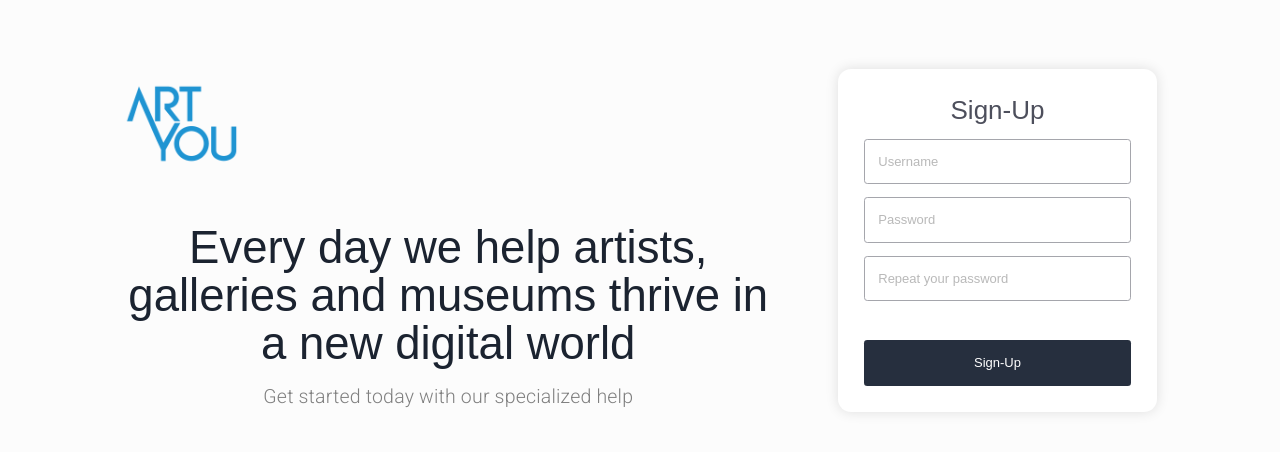
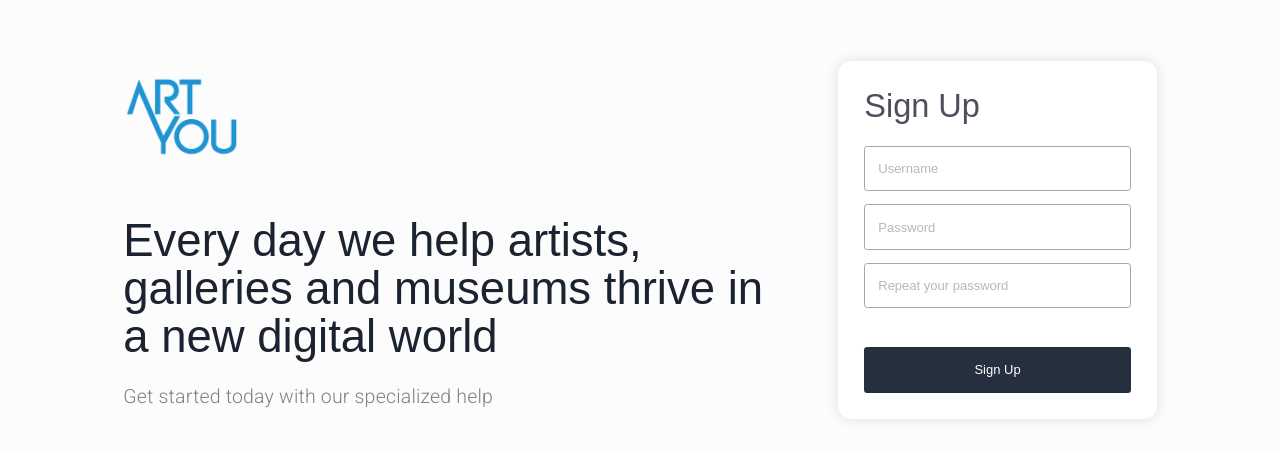
Before and after one commit to ronaldoarruda/one-blue-challenge, a React (Create React App) app: page /sign-up in a window 1280 px wide. Shown: the part 160-612 px from the top of the page. Built offline with nearby package versions, Linux system fonts and the light colour scheme.

Commit message:
validações

```diff
--- a/src/index.css
+++ b/src/index.css
@@ -1,4 +1,6 @@
 @import url('https://fonts.googleapis.com/css2?family=Press+Start+2P&family=Roboto:wght@100;300;400;500;900&display=swap');
+
+@import 'bootstrap/dist/css/bootstrap.min.css';
 
 * {
   margin: 0;
--- a/src/pages/Login/index.css
+++ b/src/pages/Login/index.css
@@ -13,6 +13,7 @@
 .sign-in h1 {
   color: #4D4F5C;
   font-weight: 400;
+  text-align: start;
 }
 
 .input-login {
@@ -20,7 +21,6 @@
   flex-direction: column;
   row-gap: 1rem;
 }
-
 
 #input-name, #input-password {
   height: 3.5rem;
@@ -43,27 +43,28 @@
   row-gap:1rem;
 }
 
-.action button {
+.action a button {
   color:white;
   background-color:#262F3E;
   border-radius: 0.25rem;
   border: none;
   height: 3.5rem;
   font-size: 1rem;
+  width: 100%;
   cursor: pointer;
 }
 
-.action button:hover {
+.action button:hover{
   background-color: #2f3847;
 }
 
 
-.action button:nth-child(2) {
+.action a button {
   background-color:white;
   color:#262F3E;
   border: 1px solid #262F3E;
 }
-.action button:nth-child(2):hover {
+.action a button:hover {
   background-color: rgb(245, 245, 245);
 }
 
--- a/src/pages/Login/index.jsx
+++ b/src/pages/Login/index.jsx
@@ -2,19 +2,31 @@ import './index.css';
 import { useForm } from "react-hook-form";
 import api from "../../services/api";
 import { useState } from 'react';
+import { yupResolver } from '@hookform/resolvers/yup';
+import * as Yup from 'yup'
+import { Link } from "react-router-dom";
 
 
 function Login() {
+
+  const formSchema = Yup.object().shape({
+    name: Yup.string()
+      .required('Username is mendatory'),
+    password: Yup.string()
+      .required('Password is mendatory'),
+  })
+
+  const formOptions = {resolver: yupResolver(formSchema)}
+
   const [isError, setIsError] = useState(false)
 
-  const { register, handleSubmit,  formState: { errors } } = useForm();
+  const { register, handleSubmit,  formState: { errors } } = useForm(formOptions);
   const onSubmit = async data => {
     setIsError(false)
     const response = await api.post("/login", data).catch((e) => {setIsError(!e.response.data.ok)})
-    console.log(response.data.ok);
+    console.log(response.data);
 
   };
-  const isEmpty = Object.keys(errors).length === 0;
 
   return (
     <form className='sign-in' onSubmit={handleSubmit(onSubmit)}>
@@ -25,19 +37,22 @@ function Login() {
         id='input-name'
         placeholder='Username'
         {...register("name", {required:true})}
-        onChange={() => setIsError(false)}/>
+        onChange={() => setIsError(false)}
+        className={`form-control ${errors.name ? 'is-invalid' : ''}`}/>
+        <div className="invalid-feedback">{errors.name?.message}</div>
         <input
         type="password"
         id='input-password'
         placeholder='Password'
         {...register("password", {required:true})}
-        onChange={() => setIsError(false)}/>
-        {(errors.password || errors.username)  && <span>Digit your username and password!</span>}
+        onChange={() => setIsError(false)}
+        className={`form-control ${errors.password ? 'is-invalid' : ''}`}/>
+         <div className="invalid-feedback">{errors.password?.message}</div>
         { isError && <span>The username you entered doesn't belong to an account. Please check your username and try again.</span>}
       </div>
       <div className='action'>
-        <button type='submit' disabled={!isEmpty} id="button-login" >Log In</button>
-        <button type='button'>Sign up</button>
+        <button type='submit' id="button-login" >Log In</button>
+        <Link to="/sign-up" ><button className='sign-up-btn'>Sign up</button></Link>
       </div>
     </form>
   );
--- a/src/pages/SignUp/index.css
+++ b/src/pages/SignUp/index.css
@@ -18,6 +18,7 @@
 .sign-up h1 {
   color: #4D4F5C;
   font-weight: 400;
+  text-align: start;
 }
 
 .input-sign-up {
--- a/src/pages/SignUp/index.jsx
+++ b/src/pages/SignUp/index.jsx
@@ -1,25 +1,63 @@
 import './index.css';
+import { useForm } from "react-hook-form";
+import { yupResolver} from '@hookform/resolvers/yup'
+import * as Yup from 'yup'
+import api from '../../services/api';
+import { useState } from 'react';
+
 
 function SignUp() {
+  // verificar igualdade das senhas
+  const formSchema = Yup.object().shape({
+    name: Yup.string()
+      .required('Username is mendatory')
+      .min(6, 'Username must be at 4 char long'),
+    password: Yup.string()
+      .required('Password is mendatory')
+      .min(4, 'Password must be at 4 char long'),
+    confirmPassword: Yup.string()
+      .required('Password is mendatory')
+      .oneOf([Yup.ref('password')], 'Passwords does not match')
+  })
+  const formOptions = {resolver: yupResolver(formSchema)}
+
+  const { register, handleSubmit, formState: { errors } } = useForm(formOptions);
+
+  const [isError, setIsError] = useState(false)
+  const onSubmit = async data => {
+    setIsError(false)
+    const response = await api.post("/user/cadaster", data).catch((e) => {setIsError(!e.response.data.ok)})
+    console.log(response.data.ok)
+  }
+
   return (
-    <form className='sign-up'>
+    <form className='sign-up' onSubmit={handleSubmit(onSubmit)}>
       <div className='input-sign-up'>
-        <h1>Sign-Up</h1>
+        <h1>Sign Up</h1>
         <input
         type='text'
         id='input-name'
-        placeholder='Username'/>
+        placeholder='Username'
+        {...register("name", {required:true})}
+        className={`form-control ${errors.name ? 'is-invalid' : ''}`}/>
+        <div className='invalid-feedback'>{errors.name?.message}</div>
         <input
         type='password'
         id='input-password'
-        placeholder='Password'/>
+        placeholder='Password'
+        {...register("password", {required:true})}
+        className={`form-control ${errors.password ? 'is-invalid' : ''}`}/>
+        <div className='invalid-feedback'>{errors.password?.message}</div>
         <input
         type='password'
         id='input-new-password'
-        placeholder='Repeat your password'/>
+        placeholder='Repeat your password'
+        {...register("confirmPassword", {required:true})}
+        className={`form-control ${errors.confirmPassword ? 'is-invalid' : ''}`}/>
+        <div className='invalid-feedback'>{errors.confirmPassword?.message}</div>
       </div>
       <div className='action'>
-        <button>Sign-Up</button>
+        <button type='submit'>Sign Up</button>
       </div>
     </form>
   );
--- a/src/templates/Default/index.css
+++ b/src/templates/Default/index.css
@@ -1,4 +1,3 @@
-
 
 .App {
   height: 100vh;
@@ -39,6 +38,7 @@
   flex-direction: column;
   width: 50rem;
   row-gap: 1rem;
+  text-align: start;
 }
 
 .background-page h1 {
@@ -77,5 +77,7 @@
       justify-content: flex-start;
       row-gap: 3rem;
       padding: 4rem 0;
+      width: 100vw;
+      height: 100vh;
     }
 }
```
Also changed, not shown: package.json (+5 -2 lines), 1 other file (tests, documents, lock files or other folders).
